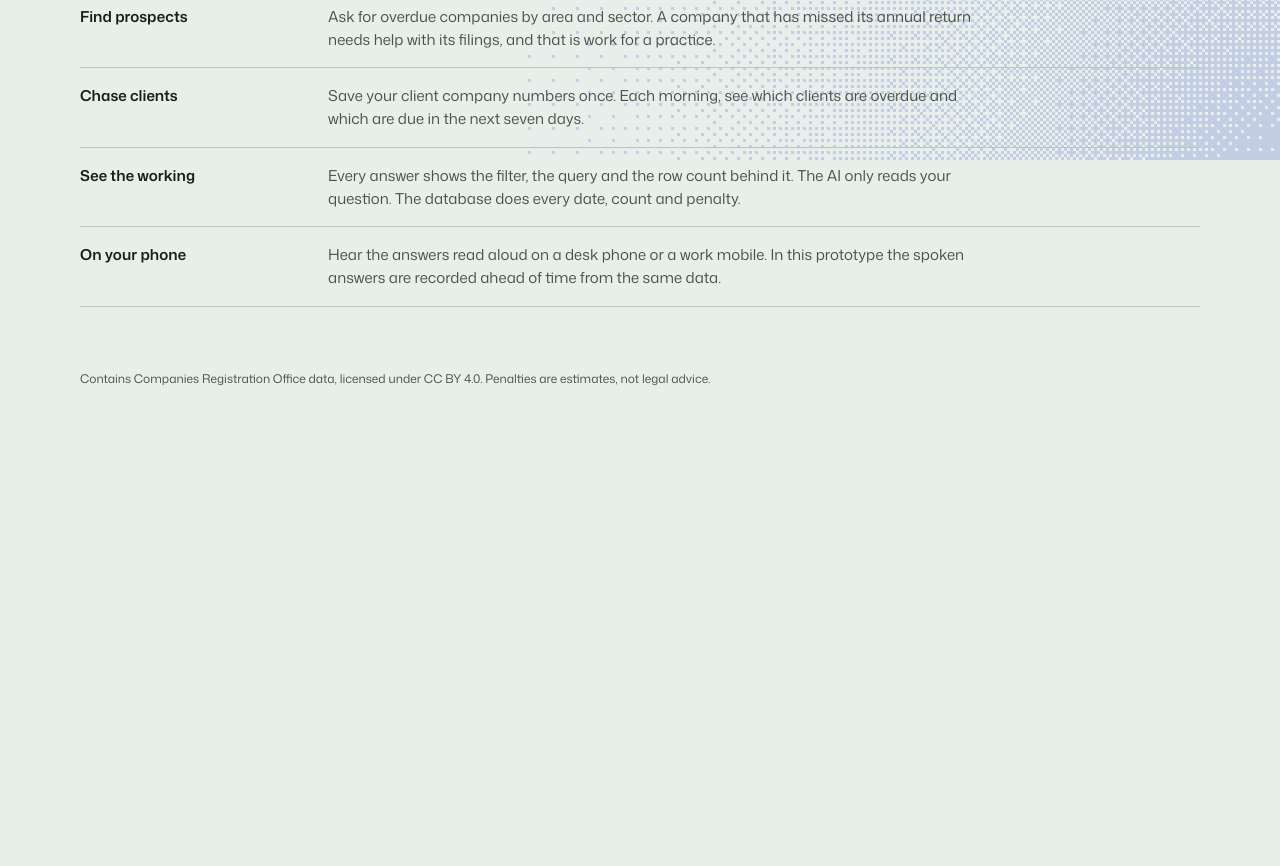
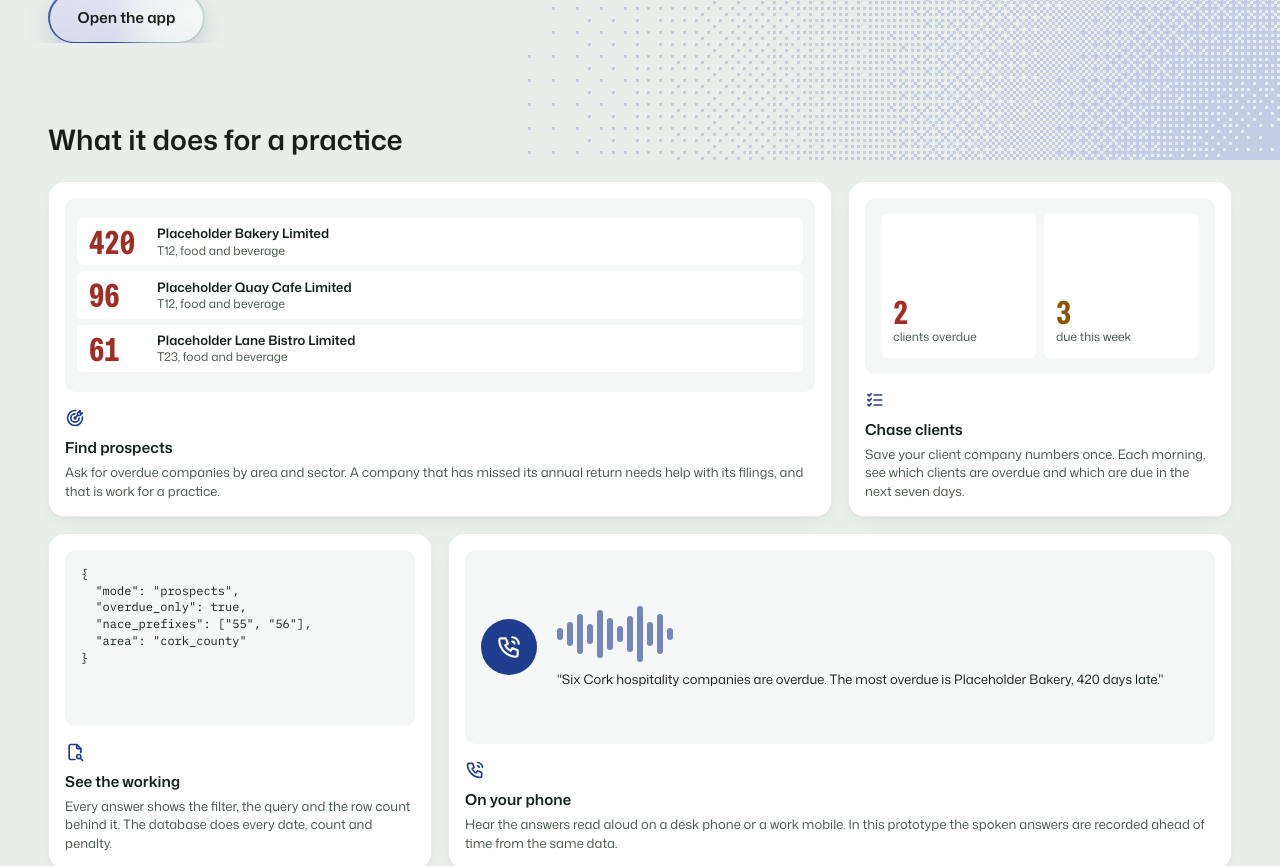
Before and after one commit to ConorsLeftReality/corkathon_2026, a React (Vite) app in the folder apps/web/: page / in a window 1280 px wide. Shown: the part 640-1506 px from the top of the page. Before the commit the page ends 1060 px from the top, so only its background shows below. Built offline with nearby package versions, Linux system fonts and the light colour scheme; no server answers.

Commit message:
feat(web): full width landing and app layout

```diff
--- a/apps/web/src/features/radar/RadarPanel.tsx
+++ b/apps/web/src/features/radar/RadarPanel.tsx
@@ -123,7 +123,7 @@ function RadarResult({ state, presets, onPick }: ResultProps) {
       return (
         <div className="flex flex-col gap-4">
           <div className="flex flex-col gap-2">
-            <p className="text-h2 font-semibold wrap-break-word" aria-live="polite">
+            <p className="max-w-3xl text-h2 font-semibold wrap-break-word" aria-live="polite">
               {state.response.answer}
             </p>
             <SnapshotLine snapshot={state.response.snapshot} />
@@ -170,7 +170,7 @@ export function RadarPanel({ initialMode, onSessionLost }: RadarPanelProps) {
     <section className="flex flex-col gap-6">
       <h1 className="text-h1 font-semibold">Filing deadlines</h1>
       <ModeSwitch mode={mode} onChange={changeMode} />
-      <form className="flex flex-col gap-2" onSubmit={submit}>
+      <form className="flex max-w-3xl flex-col gap-2" onSubmit={submit}>
         <label htmlFor={questionId} className="font-semibold">
           Your question
         </label>
--- a/apps/web/src/features/radar/TodayPanel.tsx
+++ b/apps/web/src/features/radar/TodayPanel.tsx
@@ -44,7 +44,7 @@ export function TodayPanel({ onSessionLost }: { onSessionLost: () => void }) {
         <SnapshotStatus onSessionLost={onSessionLost} />
       </header>
 
-      <div className="grid gap-8 lg:grid-cols-[minmax(0,1fr)_20rem]">
+      <div className="grid gap-8 lg:grid-cols-[minmax(0,1fr)_24rem] xl:gap-12">
         <section aria-labelledby="clients-today" className="flex min-w-0 flex-col gap-4">
           <h2 id="clients-today" className="text-h2 font-semibold">
             Your clients today
--- a/apps/web/src/routes/LandingPage.tsx
+++ b/apps/web/src/routes/LandingPage.tsx
@@ -1,5 +1,10 @@
-import { IconPhoneCall } from '@tabler/icons-react'
+import { IconFileSearch, IconListCheck, IconPhoneCall, IconTargetArrow } from '@tabler/icons-react'
 import { Link } from 'react-router'
+import { BentoGrid, BentoGridItem } from '#src/components/ui/bento-grid'
+import { GlassBorderButton } from '#src/components/ui/glass-border-button'
+import { GlowingEffect } from '#src/components/ui/glowing-effect'
+import { MagneticButton } from '#src/components/ui/magnetic-button'
+import { Spotlight } from '#src/components/ui/spotlight'
 import { Ledger } from '#src/features/radar/Ledger.tsx'
 import type { RadarRow } from '#src/features/radar/radar-api.ts'
 
@@ -36,33 +41,96 @@ const EXAMPLE_ROWS: RadarRow[] = [
   },
 ]
 
-const USES: { term: string; detail: string }[] = [
-  {
-    term: 'Find prospects',
-    detail:
-      'Ask for overdue companies by area and sector. A company that has missed its annual return needs help with its filings, and that is work for a practice.',
-  },
-  {
-    term: 'Chase clients',
-    detail:
-      'Save your client company numbers once. Each morning, see which clients are overdue and which are due in the next seven days.',
-  },
-  {
-    term: 'See the working',
-    detail:
-      'Every answer shows the filter, the query and the row count behind it. The AI only reads your question. The database does every date, count and penalty.',
-  },
-  {
-    term: 'On your phone',
-    detail:
-      'Hear the answers read aloud on a desk phone or a work mobile. In this prototype the spoken answers are recorded ahead of time from the same data.',
-  },
+const PAGE_GUTTER = 'mx-auto w-full max-w-[100rem] px-5 sm:px-8 lg:px-12'
+
+function ProspectsArt() {
+  return (
+    <div className="flex h-full flex-col justify-center gap-1.5 rounded-md bg-wash p-3">
+      {[
+        ['420', 'Placeholder Bakery Limited', 'T12, food and beverage'],
+        ['96', 'Placeholder Quay Cafe Limited', 'T12, food and beverage'],
+        ['61', 'Placeholder Lane Bistro Limited', 'T23, food and beverage'],
+      ].map(([days, name, place]) => (
+        <div key={name} className="flex items-center gap-3 rounded-sm bg-rim px-3 py-1.5">
+          <span className="figure w-14 shrink-0 text-danger-deep">{days}</span>
+          <span className="min-w-0">
+            <span className="block truncate text-label font-semibold">{name}</span>
+            <span className="block text-micro text-graphite">{place}</span>
+          </span>
+        </div>
+      ))}
+    </div>
+  )
+}
+
+function ClientsArt() {
+  return (
+    <div className="grid h-full grid-cols-2 gap-2 rounded-md bg-wash p-4">
+      <div className="flex flex-col justify-end rounded-sm bg-rim p-3">
+        <span className="figure text-danger-deep">2</span>
+        <span className="text-micro text-graphite">clients overdue</span>
+      </div>
+      <div className="flex flex-col justify-end rounded-sm bg-rim p-3">
+        <span className="figure text-warning-deep">3</span>
+        <span className="text-micro text-graphite">due this week</span>
+      </div>
+    </div>
+  )
+}
+
+function WorkingArt() {
+  return (
+    <pre className="h-full overflow-hidden rounded-md bg-wash p-4 font-mono text-micro text-ink">
+      {`{
+  "mode": "prospects",
+  "overdue_only": true,
+  "nace_prefixes": ["55", "56"],
+  "area": "cork_county"
+}`}
+    </pre>
+  )
+}
+
+const WAVE = [
+  'h-3',
+  'h-6',
+  'h-10',
+  'h-5',
+  'h-12',
+  'h-8',
+  'h-4',
+  'h-9',
+  'h-14',
+  'h-6',
+  'h-10',
+  'h-3',
 ]
+
+function PhoneArt() {
+  return (
+    <div className="flex h-full items-center gap-5 rounded-md bg-wash p-4">
+      <span className="flex size-14 shrink-0 items-center justify-center rounded-full bg-signal text-rim">
+        <IconPhoneCall size={26} aria-hidden />
+      </span>
+      <div className="flex min-w-0 flex-1 flex-col gap-2">
+        <div className="flex h-14 items-center gap-1" aria-hidden>
+          {WAVE.map((height, index) => (
+            <span key={index} className={`w-1.5 rounded-full bg-signal/60 ${height}`} />
+          ))}
+        </div>
+        <p className="text-label text-ink">
+          &quot;Six Cork hospitality companies are overdue. The most overdue is Placeholder Bakery,
+          420 days late.&quot;
+        </p>
+      </div>
+    </div>
+  )
+}
 
 export function LandingPage() {
   return (
     <div className="flex min-h-dvh flex-col">
-      <header className="mx-auto flex w-full max-w-6xl items-center gap-3 px-4 py-5">
+      <header className={`${PAGE_GUTTER} flex items-center gap-3 py-5`}>
         <span className="flex items-center gap-2 font-semibold text-ink">
           <IconPhoneCall size={22} aria-hidden />
           Dialed In
@@ -72,57 +140,85 @@ export function LandingPage() {
         </Link>
       </header>
 
-      <main className="mx-auto flex w-full max-w-6xl flex-1 flex-col gap-16 px-4 pt-8 pb-16 lg:pt-16">
-        <section className="grid items-start gap-10 lg:grid-cols-[minmax(0,1.05fr)_minmax(0,1fr)]">
-          <div className="flex flex-col gap-6">
-            <h1 className="text-h1 font-semibold text-balance sm:text-display">
+      <main className="flex flex-1 flex-col gap-20 pb-16">
+        <section className="relative isolate overflow-hidden">
+          <Spotlight className="-top-40 left-0 text-edge-cool md:-top-24 md:left-40" />
+          <div
+            className={`${PAGE_GUTTER} relative grid items-center gap-12 pt-8 lg:grid-cols-[minmax(0,1fr)_minmax(0,1.05fr)] lg:pt-20`}
+          >
+            <div className="flex flex-col gap-7">
+              <h1 className="max-w-[18ch] text-h1 font-semibold text-balance sm:text-display xl:text-hero">
                 Know which companies are about to miss a CRO filing deadline.
               </h1>
               <p className="max-w-xl text-graphite">
                 Dialed In reads the Companies Registration Office&apos;s free daily register and
-              answers plain questions about annual return deadlines: which of your clients to chase
-              this week, and which local companies are already overdue and could use an accountant.
+                answers plain questions about annual return deadlines: which of your clients to
+                chase this week, and which local companies are already overdue and could use an
+                accountant.
               </p>
-            <Link to="/app" className="button-primary self-start no-underline">
+              <MagneticButton className="self-start">
+                <GlassBorderButton to="/app" className="h-12 px-7">
                   Open the app
-            </Link>
+                </GlassBorderButton>
+              </MagneticButton>
             </div>
 
             <figure className="flex min-w-0 flex-col gap-3">
               <p className="text-label font-semibold text-ink">
                 Which Cork hospitality companies are overdue?
               </p>
+              <div className="relative rounded-md shadow-overlay">
+                <GlowingEffect spread={32} />
                 <Ledger
                   rows={EXAMPLE_ROWS}
                   total={12}
                   caption="Example answer with placeholder companies"
                   compact
                 />
+              </div>
               <figcaption className="text-micro text-graphite">
                 Example answer. The companies are placeholders, not register data.
               </figcaption>
             </figure>
+          </div>
         </section>
 
-        <section aria-labelledby="uses" className="flex flex-col gap-4">
-          <h2 id="uses" className="text-h2 font-semibold">
+        <section aria-labelledby="uses" className={`${PAGE_GUTTER} flex flex-col gap-6`}>
+          <h2 id="uses" className="text-h1 font-semibold">
             What it does for a practice
           </h2>
-          <dl className="border-t border-ink">
-            {USES.map((use) => (
-              <div
-                key={use.term}
-                className="grid gap-1 border-b border-rule py-4 sm:grid-cols-[14rem_minmax(0,1fr)] sm:gap-6"
-              >
-                <dt className="font-semibold">{use.term}</dt>
-                <dd className="max-w-2xl text-graphite">{use.detail}</dd>
-              </div>
-            ))}
-          </dl>
+          <BentoGrid>
+            <BentoGridItem
+              className="md:col-span-2"
+              title="Find prospects"
+              description="Ask for overdue companies by area and sector. A company that has missed its annual return needs help with its filings, and that is work for a practice."
+              header={<ProspectsArt />}
+              icon={<IconTargetArrow size={20} aria-hidden />}
+            />
+            <BentoGridItem
+              title="Chase clients"
+              description="Save your client company numbers once. Each morning, see which clients are overdue and which are due in the next seven days."
+              header={<ClientsArt />}
+              icon={<IconListCheck size={20} aria-hidden />}
+            />
+            <BentoGridItem
+              title="See the working"
+              description="Every answer shows the filter, the query and the row count behind it. The database does every date, count and penalty."
+              header={<WorkingArt />}
+              icon={<IconFileSearch size={20} aria-hidden />}
+            />
+            <BentoGridItem
+              className="md:col-span-2"
+              title="On your phone"
+              description="Hear the answers read aloud on a desk phone or a work mobile. In this prototype the spoken answers are recorded ahead of time from the same data."
+              header={<PhoneArt />}
+              icon={<IconPhoneCall size={20} aria-hidden />}
+            />
+          </BentoGrid>
         </section>
       </main>
 
-      <footer className="mx-auto w-full max-w-6xl px-4 pb-8 text-micro text-graphite">
+      <footer className={`${PAGE_GUTTER} pb-8 text-micro text-graphite`}>
         Contains Companies Registration Office data, licensed under CC BY 4.0. Penalties are
         estimates, not legal advice.
       </footer>
--- a/apps/web/src/shell/Shell.tsx
+++ b/apps/web/src/shell/Shell.tsx
@@ -37,7 +37,7 @@ export function Shell() {
           <Navigation />
         </DesktopSidebar>
         <div className="flex min-w-0 flex-1 flex-col">
-          <header className="sticky top-0 z-20 flex items-center gap-3 border-b border-line bg-shell px-4 py-2">
+          <header className="sticky top-0 z-20 flex items-center gap-3 border-b border-line bg-shell px-4 py-2 sm:px-6 lg:px-10">
             <MobileSidebar>
               <Navigation />
             </MobileSidebar>
@@ -46,7 +46,7 @@ export function Shell() {
               Sign out
             </button>
           </header>
-          <main className="mx-auto flex w-full max-w-5xl flex-1 flex-col gap-6 px-4 py-8">
+          <main className="flex w-full flex-1 flex-col gap-6 px-4 py-8 sm:px-6 lg:px-10">
             <Outlet />
           </main>
         </div>
```
Lines whose indentation alone changed are shown as unchanged.
